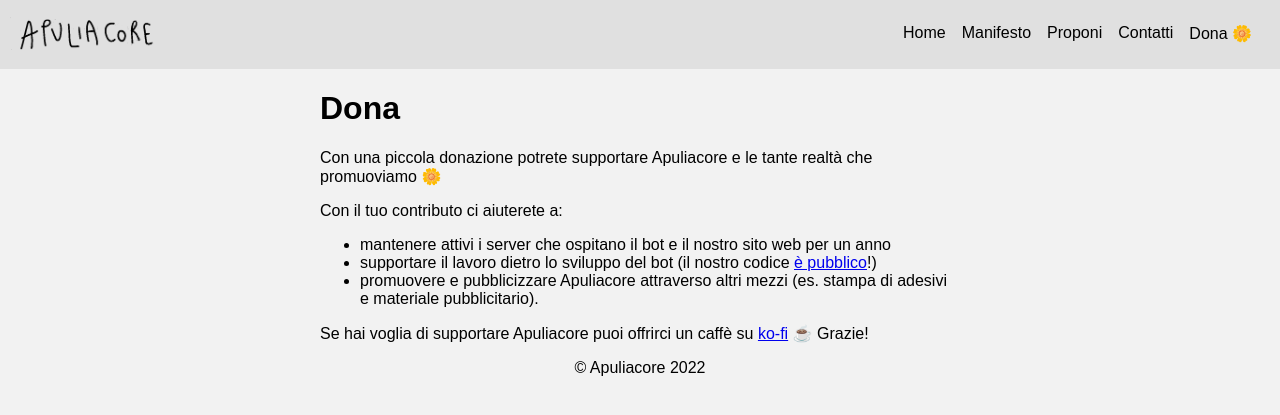
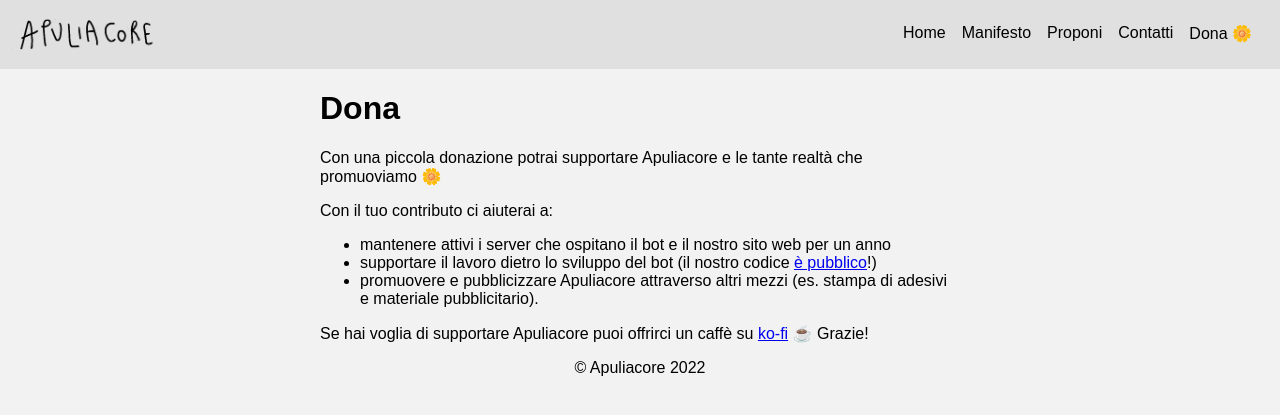
Before and after one commit to apuliacore/apuliacore.github.com, a Jekyll site: the page built from dona.html, in a window 1280 px wide. Shown: the top 415 px of the page. Built offline with Jekyll 4.4.1, drawn with Linux system fonts in a browser that asks for light colours.

Commit message:
Change donation text

```diff
--- a/dona.html
+++ b/dona.html
@@ -6,8 +6,8 @@
 <div class="content">
 	<h1>Dona</h1>
 
-	<p>Con una piccola donazione potrete supportare Apuliacore e le tante realtà che promuoviamo 🌼</p>
-	<p>Con il tuo contributo ci aiuterete a:
+	<p>Con una piccola donazione potrai supportare Apuliacore e le tante realtà che promuoviamo 🌼</p>
+	<p>Con il tuo contributo ci aiuterai a:
 		<ul>
 			<li>mantenere attivi i server che ospitano il bot e il nostro sito web per un anno</li>
 			<li>supportare il lavoro dietro lo sviluppo del bot (il nostro codice <a href='https://github.com/apuliacore/arcipelago'>è pubblico</a>!)</li>
```
